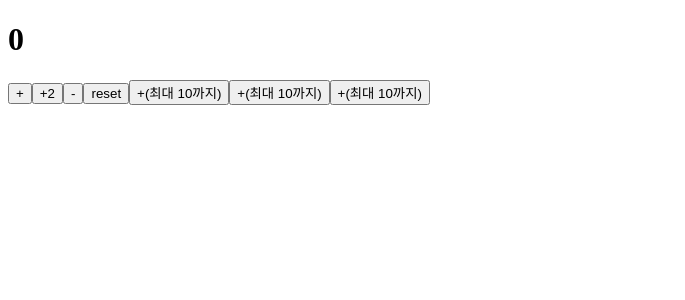
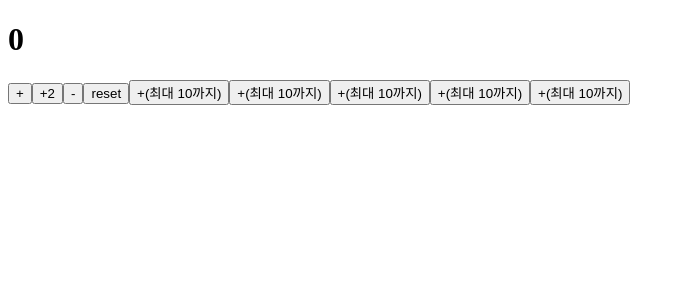
Before and after one commit to ssep4u/Programming_3200, a React (Vite) app: page / in a window 1280 px wide. Shown: the top 300 px of the page, without its empty margins (0-685 px from the left). Built offline with nearby package versions, Linux system fonts and the light colour scheme.

Commit message:
CounterApp plusMax10

```diff
--- a/src/CounterApp.jsx
+++ b/src/CounterApp.jsx
@@ -7,6 +7,12 @@
 function CounterApp() {
   //count: 이전 또는 현재 값. setCount(): count 값 변경 함수. 반드시 이걸 거쳐야 함
   const [count, setCount] = useState(0)
+  function plusMax10() {
+    setCount((count) => {
+      if (count + 1 >= 10) return 10;
+      return count + 1;
+    })
+  }
 
   return (
     <>
@@ -17,10 +23,13 @@
       <button onClick={() => setCount(0)}>reset</button>
       <button onClick={() => setCount((count) => {
         if (count + 1 >= 10) return 10;
-          return count + 1;
+        return count + 1;
       })}>+(최대 10까지)</button>
-      <button onClick={() => setCount((count) => count + 1 >=10?10:count+1)}>+(최대 10까지)</button>
+      <button onClick={() => setCount((count) => count + 1 >= 10 ? 10 : count + 1)}>+(최대 10까지)</button>
       <button onClick={() => setCount((count) => Math.min(count + 1, 10))}>+(최대 10까지)</button>
+      <button onClick={() => plusMax10()}>+(최대 10까지)</button>
+      <button onClick={plusMax10}>+(최대 10까지)</button>
+      {/* <button onClick={plusMax10()}>+(최대 10까지)</button> */}
       {/* <button onClick={setCount(0)}>reset</button>  //Too many re-renders. */}
       {/* <button
         className="counter"
```
